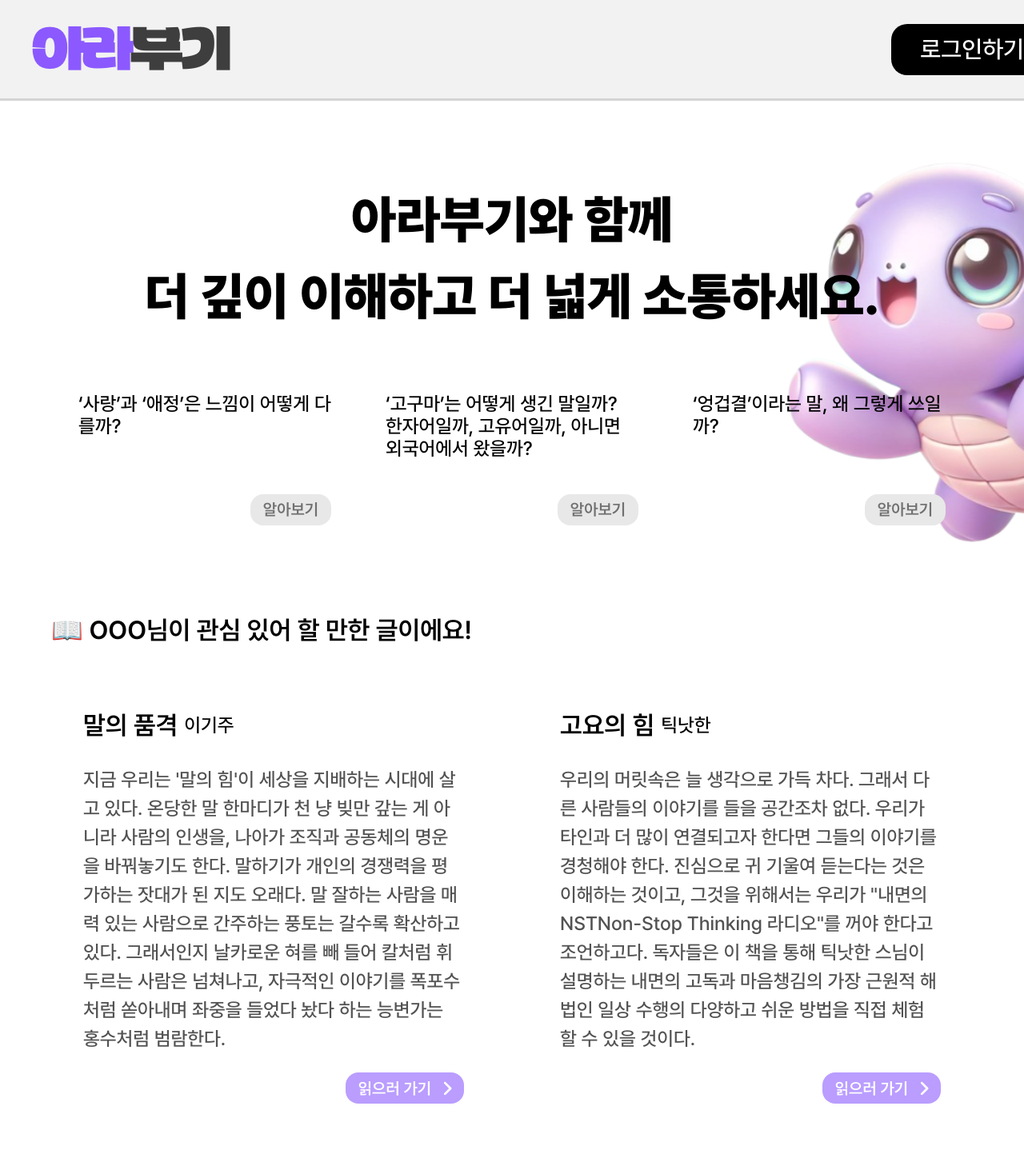
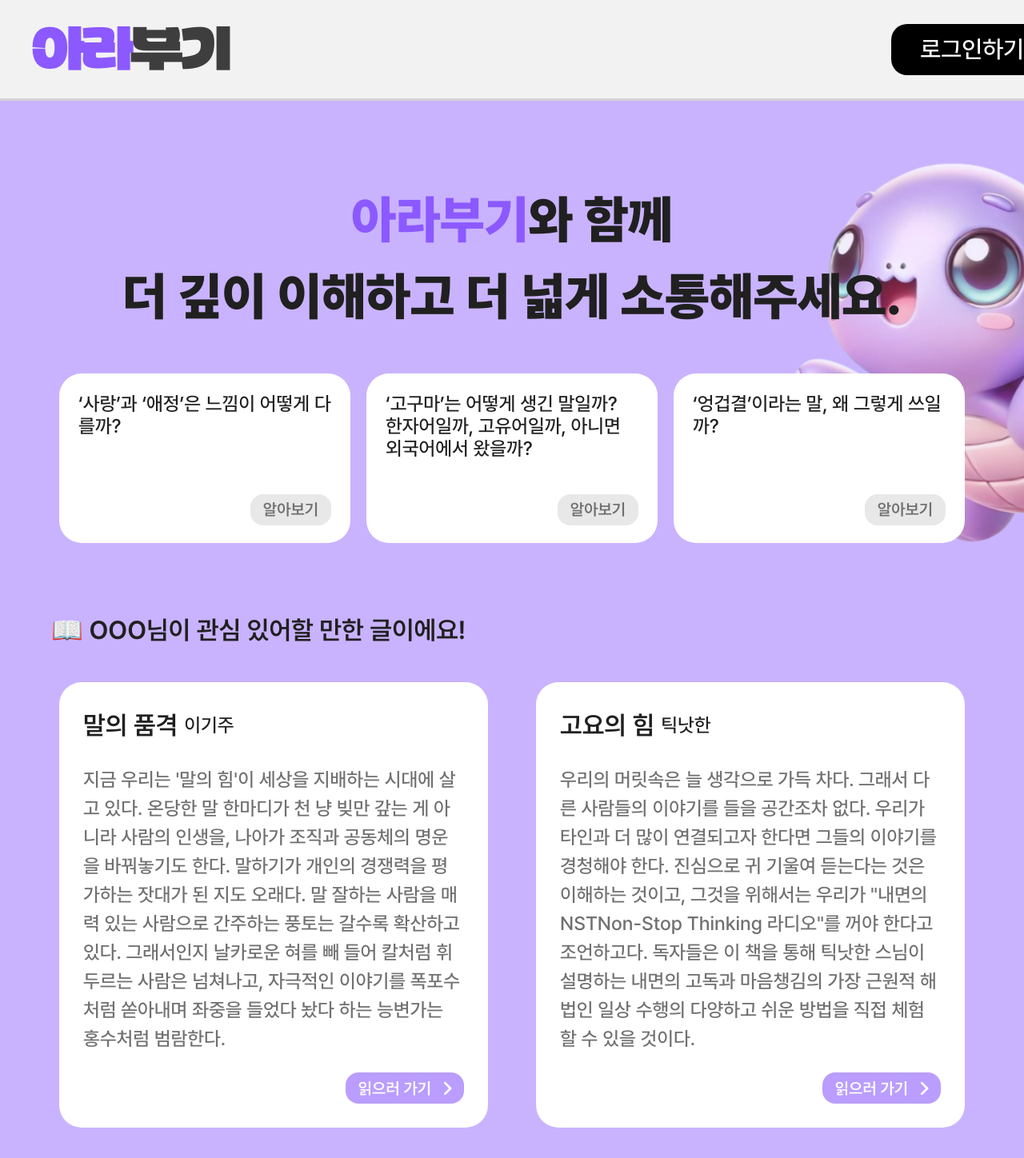
Before and after one commit to boostcampaitech7/level4-nlp-finalproject-hackathon-nlp-04-lv3, a React (Vite) app in the folder frontend/: page / in a window 1280 px wide. Shown: the top 1448 px of the page at 80% size. Built offline with nearby package versions, Linux system fonts and the light colour scheme.

Commit message:
refactor: 색상 코드 작성법 수정
#18

```diff
--- a/frontend/src/pages/MainPage/AnimatedCards.tsx
+++ b/frontend/src/pages/MainPage/AnimatedCards.tsx
@@ -31,14 +31,14 @@ const AnimatedCards: React.FC = () => {
           </div>
           <div className="self-stretch h-[76px] flex-col justify-start items-start gap-2.5 flex">
             <div className="px-2.5 justify-center items-end gap-2.5 inline-flex">
-              <div className="display-l text-text-primary)]">
+              <div className="display-l text-text-primary">
                 {card.title}
               </div>
               <div className="h-[38px] py-[7px]" />
             </div>
           </div>
-          <div className="self-stretch grow shrink basis-0 px-2.5 justify-center items-center gap-2.5 inline-flex">
-            <div className="caption-m text-text-secondary)] grow shrink basis-0 self-stretch">
+          <div className="self-stretch grow shrink basis-0 px-2.5 py-2 justify-center items-center gap-2.5 inline-flex">
+            <div className="caption-m text-text-secondary grow shrink basis-0 self-stretch">
               {card.caption}
             </div>
           </div>
--- a/frontend/src/pages/MainPage/ChatMessage.tsx
+++ b/frontend/src/pages/MainPage/ChatMessage.tsx
@@ -27,7 +27,7 @@ export const ChatMessage: React.FC<ChatMessageProps> = ({
         }`}
       >
         <p
-          className={`text-text-primary)] ${messageSize} caption-s`}
+          className={`text-text-primary ${messageSize} caption-s`}
         >
           {message.content}
         </p>
--- a/frontend/src/pages/MainPage/GuestMainPage.tsx
+++ b/frontend/src/pages/MainPage/GuestMainPage.tsx
@@ -60,7 +60,7 @@ export const GuestMainPage: React.FC = () => {
   }
 
   return (
-    <div className="w-full h-auto bg-$1 flex flex-col items-center overflow-hidden">
+    <div className="w-full h-auto bg-surface-primary-1 flex flex-col items-center overflow-hidden">
       <div className="max-w-[1440px] mx-auto px-4 md:px-8 lg:px-16 relative">
         <ImageAnimationWrapper
           imageSelector=".animated-image"
@@ -83,18 +83,18 @@ export const GuestMainPage: React.FC = () => {
           <div className="self-stretch h-auto flex-col justify-start items-center gap-[89px] flex pt-[100px]">
             <div className="h-[152px] flex-col justify-start items-center gap-[53px] flex">
               <div className="self-stretch text-center whitespace-normal">
-                <span className="display-l text-$1">
+                <span className="display-l text-main">
                   아라부기
                 </span>
-                <span className="display-l text-$1">
-                  와 함께 <br />더 깊이 이해하고 더 넓게 소통하세요.
+                <span className="display-l text-text-primary">
+                  와 함께 <br />더 깊이 이해하고 더 넓게 소통해주세요.
                 </span>
               </div>
             </div>
             <div className="self-stretch px-2.5 flex justify-center items-stretch gap-5">
               <div className="w-full md:w-1/3 flex flex-col justify-between items-stretch">
-                <div className="flex-grow p-6 bg-$1 rounded-[28px] flex flex-col justify-between">
-                  <div className="body-m text-$1 leading-7">
+                <div className="flex-grow p-6 bg-surface-primary-2 rounded-[28px] flex flex-col justify-between">
+                  <div className="body-m text-text-primary leading-7">
                     ‘사랑’과 ‘애정’은 느낌이 어떻게 다를까?
                   </div>
                   <div className="h-[80px] flex flex-col justify-end items-end gap-6">
@@ -113,8 +113,8 @@ export const GuestMainPage: React.FC = () => {
               </div>
 
               <div className="w-full md:w-1/3 flex flex-col justify-between items-stretch">
-                <div className="flex-grow p-6 bg-$1 rounded-[28px] flex flex-col justify-between">
-                  <div className="body-m text-$1 leading-7">
+                <div className="flex-grow p-6 bg-surface-primary-2 rounded-[28px] flex flex-col justify-between">
+                  <div className="body-m text-text-primary leading-7">
                     ‘고구마’는 어떻게 생긴 말일까? 한자어일까, 고유어일까,
                     아니면 외국어에서 왔을까?
                   </div>
@@ -134,8 +134,8 @@ export const GuestMainPage: React.FC = () => {
               </div>
 
               <div className="w-full md:w-1/3 flex flex-col justify-between items-stretch">
-                <div className="flex-grow p-6 bg-$1 rounded-[28px] flex flex-col justify-between">
-                  <div className="body-m text-$1 leading-7">
+                <div className="flex-grow p-6 bg-surface-primary-2 rounded-[28px] flex flex-col justify-between">
+                  <div className="body-m text-text-primary leading-7">
                     ‘엉겁결’이라는 말, 왜 그렇게 쓰일까?
                   </div>
                   <div className="h-[80px] flex flex-col justify-end items-end gap-6">
@@ -156,21 +156,21 @@ export const GuestMainPage: React.FC = () => {
           </div>
 
           <div className=" h-auto flex-col justify-start items-stretch gap-6 flex">
-            <div className="title-m self-stretch h-[55px] text-$1">
-              📖 OOO님이 관심 있어 할 만한 글이에요!
+            <div className="title-m self-stretch h-[55px] text-text-primary">
+              📖 OOO님이 관심 있어할 만한 글이에요!
             </div>
             <div className="self-stretch p-2.5 grid grid-cols-1 md:grid-cols-2 gap-[60px]">
-              <div className="bg-$1 rounded-[28px] p-[30px] flex flex-col gap-[26px] h-full">
+              <div className="bg-surface-primary-2 rounded-[28px] p-[30px] flex flex-col gap-[26px] h-full">
                 <div className="flex items-center gap-2">
-                  <span className="text-$1 title-m">
+                  <span className="text-text-primary title-m">
                     말의 품격
                   </span>
-                  <span className="text-$1 body-m">
+                  <span className="text-text-primary body-m">
                     이기주
                   </span>
                 </div>
                 <div className="flex flex-col justify-between h-full">
-                  <div className="text-neutral-600 body-m mb-6">
+                  <div className="text-text-secondary body-m mb-6">
                     지금 우리는 '말의 힘'이 세상을 지배하는 시대에 살고 있다.
                     온당한 말 한마디가 천 냥 빚만 갚는 게 아니라 사람의 인생을,
                     나아가 조직과 공동체의 명운을 바꿔놓기도 한다. 말하기가
@@ -192,17 +192,17 @@ export const GuestMainPage: React.FC = () => {
                   </div>
                 </div>
               </div>
-              <div className="bg-$1 rounded-[28px] p-[30px] flex flex-col gap-[26px] h-full">
+              <div className="bg-surface-primary-2 rounded-[28px] p-[30px] flex flex-col gap-[26px] h-full">
                 <div className="flex items-center gap-2">
-                  <span className="text-$1 title-m">
+                  <span className="text-text-primary title-m">
                     고요의 힘
                   </span>
-                  <span className="text-$1 body-m">
+                  <span className="text-text-primary body-m">
                     틱낫한
                   </span>
                 </div>
                 <div className="flex flex-col justify-between h-full">
-                  <div className="text-neutral-600 body-m mb-6">
+                  <div className="text-text-secondary body-m mb-6">
                     우리의 머릿속은 늘 생각으로 가득 차다. 그래서 다른 사람들의
                     이야기를 들을 공간조차 없다. 우리가 타인과 더 많이
                     연결되고자 한다면 그들의 이야기를 경청해야 한다. 진심으로 귀
@@ -239,13 +239,13 @@ export const GuestMainPage: React.FC = () => {
               }}
             >
               <div className="grow shrink basis-0 text-center md:text-left flex flex-col gap-2">
-                <span className="animated-text block text-$1 display-m">
+                <span className="animated-text block text-text-primary display-m">
                   나에게 맞는
                 </span>
-                <span className="animated-text block text-$1 display-m">
+                <span className="animated-text block text-main display-m">
                   매일 새로운
                 </span>
-                <span className="animated-text block text-$1 display-m">
+                <span className="animated-text block text-text-primary display-m">
                   맞춤 학습
                 </span>
               </div>
@@ -278,16 +278,16 @@ export const GuestMainPage: React.FC = () => {
             >
               <div className="grow shrink basis-0 text-right flex flex-col gap-2">
                 <div className="animated-text block display-m">
-                  <span className="text-$1">
+                  <span className="text-text-primary">
                     읽다가{' '}
                   </span>
-                  <span className="text-$1">막히면?</span>
+                  <span className="text-main">막히면?</span>
                 </div>
                 <div className="animated-text block display-m">
-                  <span className="text-$1">아라부기</span>
-                  <span className="text-$1">가</span>
+                  <span className="text-main">아라부기</span>
+                  <span className="text-text-primary">가</span>
                 </div>
-                <span className="animated-text block text-$1 display-m">
+                <span className="animated-text block text-text-primary display-m">
                   친절하게 풀어드립니다
                 </span>
               </div>
@@ -299,20 +299,20 @@ export const GuestMainPage: React.FC = () => {
         isOpen={isLoginPopupOpen}
         onClose={() => setIsLoginPopupOpen(false)}
       />
-      <div className="w-full py-[23px] bg-$1 justify-center items-center gap-2.5 inline-flex">
+      <div className="w-full py-[23px] bg-button-inverse justify-center items-center gap-2.5 inline-flex">
         <div className="grow shrink basis-0 flex-col justify-center items-center gap-2.5 inline-flex">
           <div className="self-stretch text-center">
-            <span className="text-$1 text-[59px] font-normal font-['PartialSans']">
+            <span className="text-main text-[59px] font-normal font-['PartialSans']">
               아라
             </span>
-            <span className="text-$1 text-[59px] font-normal font-['PartialSans']">
+            <span className="text-text-secondary text-[59px] font-normal font-['PartialSans']">
               부기
             </span>
           </div>
-          <div className="self-stretch text-center text-$1 body-m">
+          <div className="self-stretch text-center text-text-inverse body-m">
             GitHub: https://shorturl.at/XIlUM
           </div>
-          <div className="self-stretch text-center text-$1 body-m">
+          <div className="self-stretch text-center text-text-inverse body-m">
             2024.08-2025.02
           </div>
         </div>
--- a/frontend/src/pages/vocab/VocabDetailPage/VocabDetailPage.tsx
+++ b/frontend/src/pages/vocab/VocabDetailPage/VocabDetailPage.tsx
@@ -176,17 +176,17 @@ const VocabDetailPage = () => {
                 <div className="self-stretch h-[126.95px] pt-[30px] flex-col justify-start items-center gap-3 flex">
                   <div className="self-stretch justify-center items-center gap-2.5 inline-flex">
                     <div className="grow shrink basis-0 h-[37.95px] px-[8.95px] py-[4.48px] bg-button-secondary-1 rounded-[14.32px] justify-center items-center gap-[2.69px] flex">
-                      <div className="grow shrink basis-0 text-center text-text-secondary)] button-s">
+                      <div className="grow shrink basis-0 text-center text-text-secondary button-s">
                         쉽게 설명
                       </div>
                     </div>
                     <div className="grow shrink basis-0 h-[37.95px] px-[8.95px] py-[4.48px] bg-button-secondary-1 rounded-[14.32px] justify-center items-center gap-[2.69px] flex">
-                      <div className="grow shrink basis-0 text-center text-text-secondary)] button-s">
+                      <div className="grow shrink basis-0 text-center text-text-secondary button-s">
                         반대말
                       </div>
                     </div>
                     <div className="grow shrink basis-0 h-[37.95px] px-[8.95px] py-[4.48px] bg-button-secondary-1 rounded-[14.32px] justify-center items-center gap-[2.69px] flex">
-                      <div className="grow shrink basis-0 text-center text-text-secondary)] button-s">
+                      <div className="grow shrink basis-0 text-center text-text-secondary button-s">
                         추가 설명
                       </div>
                     </div>
```
Also changed, not shown: frontend/src/pages/MainPage/LoginPopup.tsx (+5 -5 lines).
